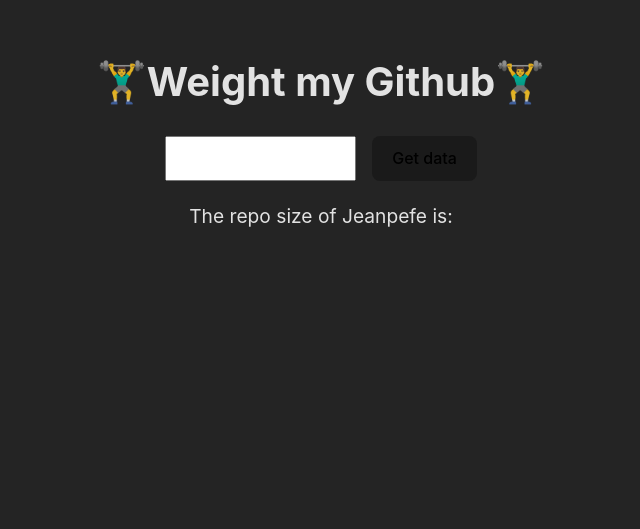
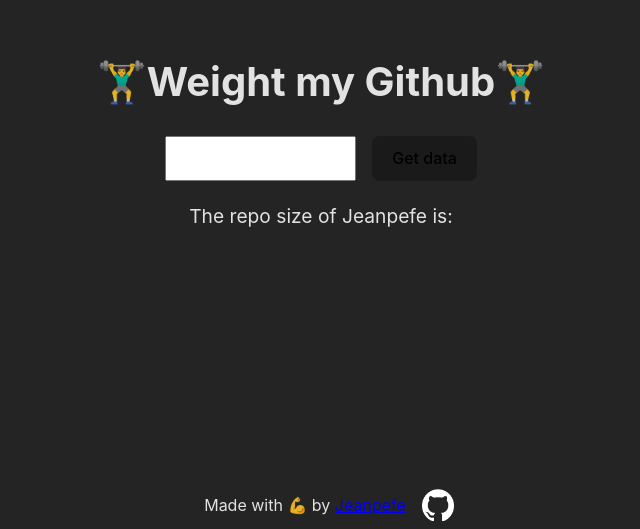
Before and after one commit to Jeanpefe/weight_my_github, a React (Vite) app in the folder weight_my_github/: page / in a window 1280 px wide. Shown: the part 271-800 px from the top of the page, without its empty margins (319-959 px from the left). Built offline with nearby package versions, Linux system fonts and the light colour scheme; no server answers.

Commit message:
feat: footer with github anchor

```diff
--- a/weight_my_github/src/App.jsx
+++ b/weight_my_github/src/App.jsx
@@ -2,6 +2,8 @@
 import useRepoInfo from "./hooks/useRepoInfo"
 import { useEffect, useState } from "react"
 import "./App.css"
+import { Footer } from "./components/Footer"
+
 function App() {
   const {size, userName, error, getRepoInfoAndSetState} = useRepoInfo()
 
@@ -25,7 +27,7 @@
           <label
             htmlFor='input'
             className='placeholder'>
-            userName
+            Github Username
           </label>
         </div>
         <button type="submit">Get data</button>
@@ -34,6 +36,7 @@
         ? <span>{error}</span>
         : <GithubSize userName={userName} size={size}/>
       }
+      <Footer />
     </main>
   )
 }
--- /dev/null
+++ b/weight_my_github/src/components/Footer.jsx
@@ -0,0 +1,9 @@
+
+export function Footer() {
+    return (
+        <footer>
+            <span className="footer-name">Made with 💪 by <a target="_blank" href="https://github.com/jeanpefe">Jeanpefe</a></span>
+            <img src="src/assets/github-mark-white.png"></img>
+        </footer>
+    )
+}
--- a/weight_my_github/src/index.css
+++ b/weight_my_github/src/index.css
@@ -61,3 +61,23 @@
     list-style: none;
     padding: 0;
   }
+
+  footer {
+    position: fixed;
+    width: 100%;
+    left: 0;
+    bottom: 0;
+    display: flex;
+    justify-content: center;
+    align-items: center;
+    gap: 1rem;
+    padding: 0.5rem;
+  }
+
+  .footer-name {
+    font-size: 1rem;
+  }
+  img {
+    width: 2rem;
+    height: 2rem;
+  }
```
Also changed, not shown: weight_my_github/src/assets/github-mark-white.png (added).
